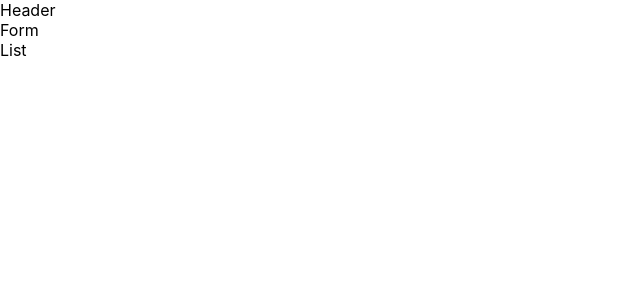
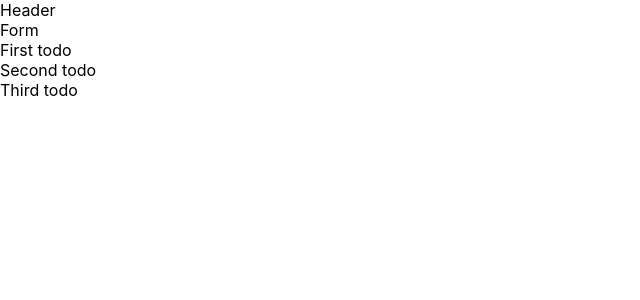
Before and after one commit to Vitalik9135eb2/toDoReact, a React (Create React App) app: page / in a window 1280 px wide. Shown: the top 300 px of the page, without its empty margins (0-640 px from the left). Built offline with nearby package versions, Linux system fonts and the light colour scheme.

Commit message:
added hook

```diff
--- a/src/App.js
+++ b/src/App.js
@@ -1,14 +1,37 @@
-import React from "react";
+import React, { useState } from "react";
 import AddTodo from "./components/addTodo/AddTodo";
 import Header from "./components/headerTodo/Header";
 import ListTodo from "./components/listTodo.jsx/ListTodo";
 
 const App = () => {
+
+  const [todo, setTodo] = useState([
+    {
+      id: 1,
+      title: "First todo",
+      status: true,
+    },
+
+    {
+      id: 2,
+      title: "Second todo",
+      status: true,
+    },
+
+    {
+      id: 3,
+      title: "Third todo",
+      status: false,
+    },
+
+
+  ]);
+
   return (
     <div className="App">
       <Header/>
       <AddTodo/>
-      <ListTodo/>
+      <ListTodo todo={todo} setTodo={setTodo}/>
     </div>
   );
 }
--- a/src/components/listTodo.jsx/ListTodo.jsx
+++ b/src/components/listTodo.jsx/ListTodo.jsx
@@ -1,10 +1,16 @@
 import React from "react";
 
 
-const ListTodo = () => {
+const ListTodo = ({ todo, setTodo }) => {
+
+    console.log(todo)
 
     return (
-        <div className="">List</div>
+        <div className="">
+            {
+                todo.map(item => <div>{item.title}</div>)
+            }
+        </div>
     )
 }
 
```
